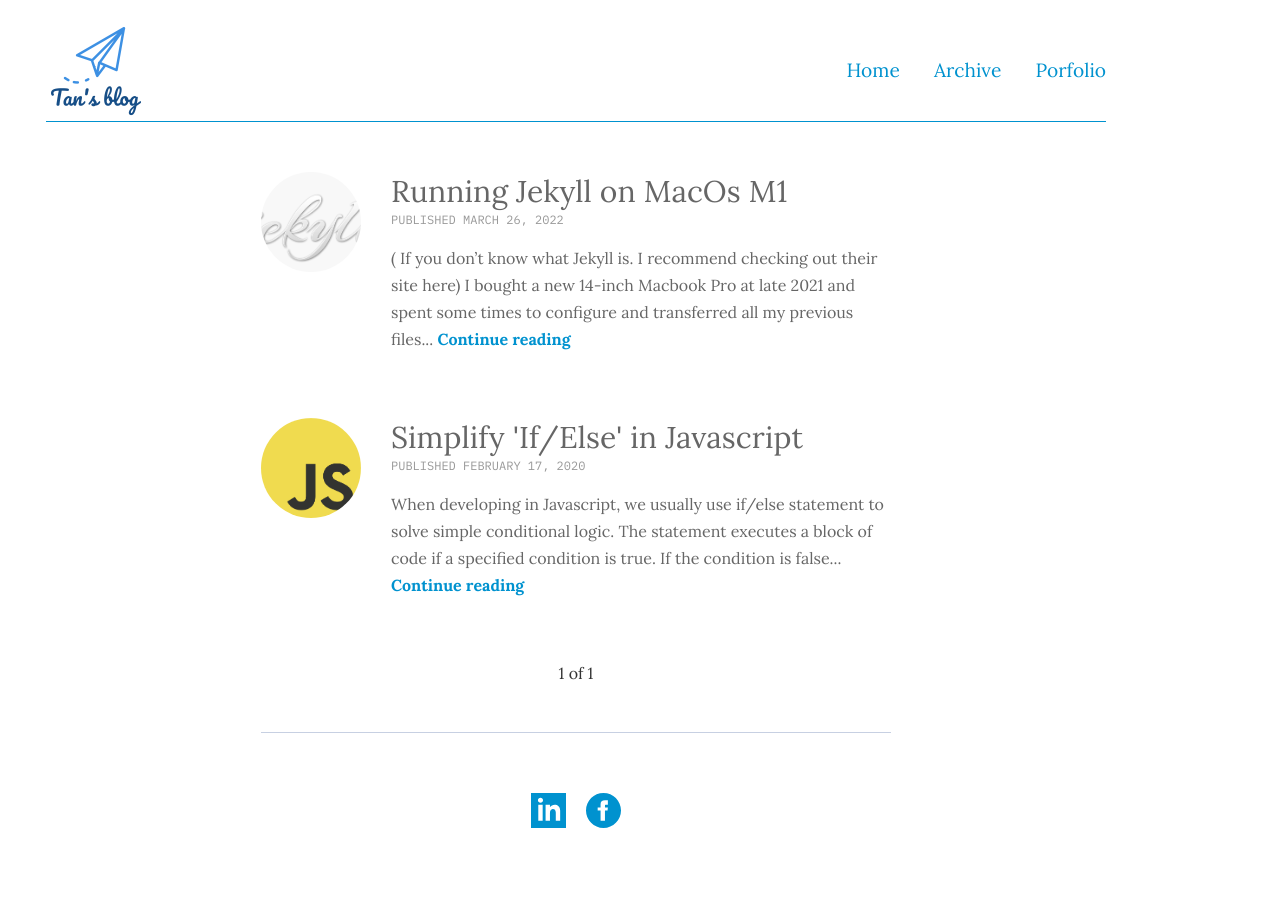
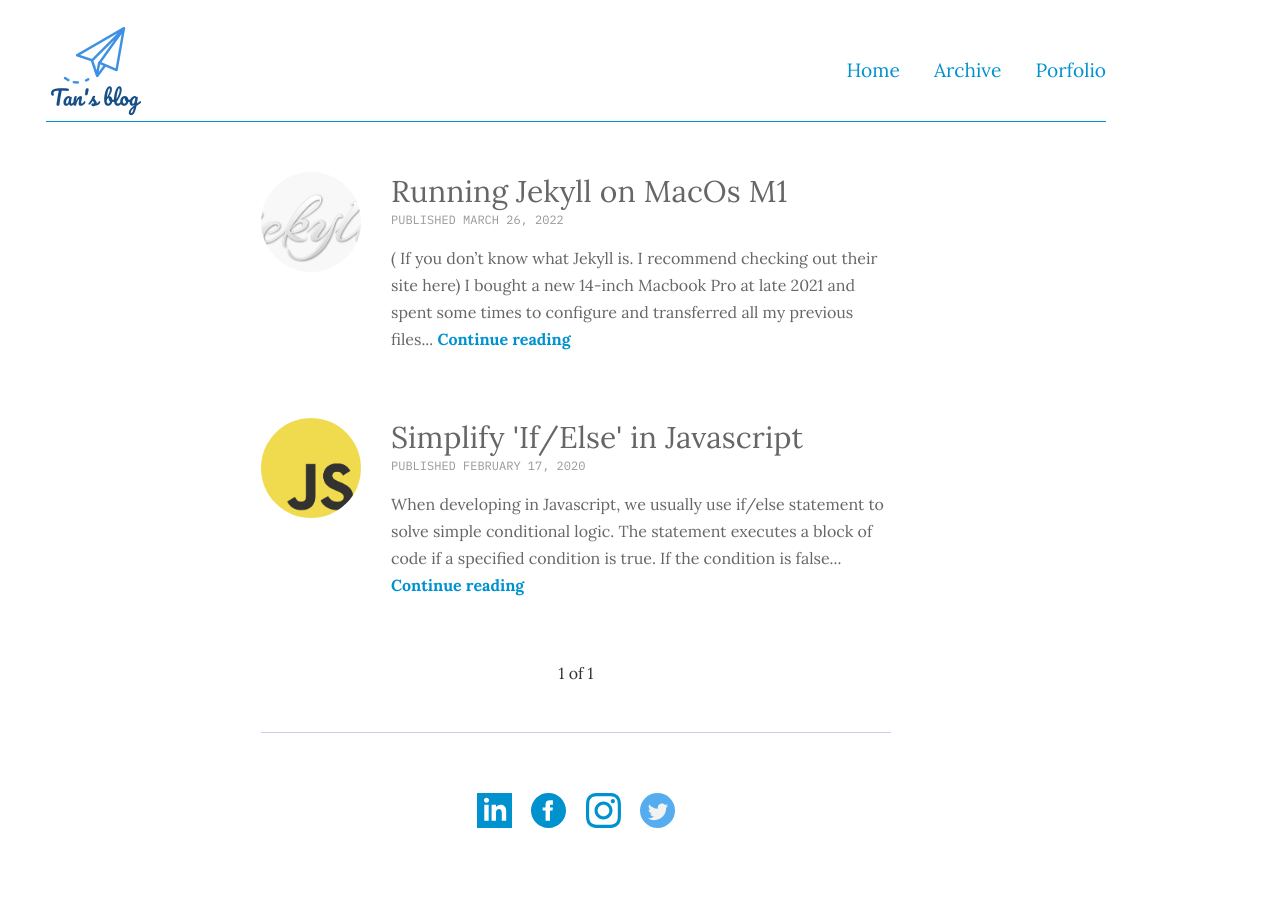
Before and after one commit to titango/titango.github.io, a Jekyll site: the page built from index.html, in a window 1280 px wide. Built offline with Jekyll 4.4.1, drawn with Linux system fonts in a browser that asks for light colours; nearby versions of some CDN libraries; the list of posts is cut into pages by our own code.

Commit message:
Add Twitter

```diff
--- a/_config.yml
+++ b/_config.yml
@@ -23,6 +23,8 @@ contact:
     link: https://www.facebook.com/tanthinh0292/
   - name: Instagram
     link: https://www.instagram.com/ngotanthinh92/
+  - name: Twitter
+    link: https://twitter.com/TanThinh
 
 
 # Comment Section (Disqus)
--- a/_includes/footer.html
+++ b/_includes/footer.html
@@ -8,13 +8,37 @@
           {% for contact in site.contact %}
           <li class="contact__item">
             <a class="contact__link" href="{{contact.link}}">
-            {% if contact.name == 'Linkedin' %}
-              <svg xmlns="http://www.w3.org/2000/svg" width="24" height="24" viewBox="0 0 24 24"><path d="M0 0v24h24v-24h-24zm8 19h-3v-11h3v11zm-1.5-12.268c-.966 0-1.75-.79-1.75-1.764s.784-1.764 1.75-1.764 1.75.79 1.75 1.764-.783 1.764-1.75 1.764zm13.5 12.268h-3v-5.604c0-3.368-4-3.113-4 0v5.604h-3v-11h3v1.765c1.397-2.586 7-2.777 7 2.476v6.759z"/></svg>
-            {% elsif contact.name == 'Facebook' %}
-              <svg xmlns="http://www.w3.org/2000/svg" width="24" height="24" viewBox="0 0 24 24"><path d="M12 0c-6.627 0-12 5.373-12 12s5.373 12 12 12 12-5.373 12-12-5.373-12-12-12zm3 8h-1.35c-.538 0-.65.221-.65.778v1.222h2l-.209 2h-1.791v7h-3v-7h-2v-2h2v-2.308c0-1.769.931-2.692 3.029-2.692h1.971v3z"/></svg>
-            <!-- {% elsif contact.name == 'Instagram' %}
-            <svg xmlns="http://www.w3.org/2000/svg" width="24" height="24" viewBox="0 0 24 24"><path d="M12 2.163c3.204 0 3.584.012 4.85.07 3.252.148 4.771 1.691 4.919 4.919.058 1.265.069 1.645.069 4.849 0 3.205-.012 3.584-.069 4.849-.149 3.225-1.664 4.771-4.919 4.919-1.266.058-1.644.07-4.85.07-3.204 0-3.584-.012-4.849-.07-3.26-.149-4.771-1.699-4.919-4.92-.058-1.265-.07-1.644-.07-4.849 0-3.204.013-3.583.07-4.849.149-3.227 1.664-4.771 4.919-4.919 1.266-.057 1.645-.069 4.849-.069zm0-2.163c-3.259 0-3.667.014-4.947.072-4.358.2-6.78 2.618-6.98 6.98-.059 1.281-.073 1.689-.073 4.948 0 3.259.014 3.668.072 4.948.2 4.358 2.618 6.78 6.98 6.98 1.281.058 1.689.072 4.948.072 3.259 0 3.668-.014 4.948-.072 4.354-.2 6.782-2.618 6.979-6.98.059-1.28.073-1.689.073-4.948 0-3.259-.014-3.667-.072-4.947-.196-4.354-2.617-6.78-6.979-6.98-1.281-.059-1.69-.073-4.949-.073zm0 5.838c-3.403 0-6.162 2.759-6.162 6.162s2.759 6.163 6.162 6.163 6.162-2.759 6.162-6.163c0-3.403-2.759-6.162-6.162-6.162zm0 10.162c-2.209 0-4-1.79-4-4 0-2.209 1.791-4 4-4s4 1.791 4 4c0 2.21-1.791 4-4 4zm6.406-11.845c-.796 0-1.441.645-1.441 1.44s.645 1.44 1.441 1.44c.795 0 1.439-.645 1.439-1.44s-.644-1.44-1.439-1.44z"/></svg> -->
-            {% endif %}
+              {% if contact.name == 'Linkedin' %}
+              <svg xmlns="http://www.w3.org/2000/svg" width="24" height="24" viewBox="0 0 24 24">
+                <path
+                  d="M0 0v24h24v-24h-24zm8 19h-3v-11h3v11zm-1.5-12.268c-.966 0-1.75-.79-1.75-1.764s.784-1.764 1.75-1.764 1.75.79 1.75 1.764-.783 1.764-1.75 1.764zm13.5 12.268h-3v-5.604c0-3.368-4-3.113-4 0v5.604h-3v-11h3v1.765c1.397-2.586 7-2.777 7 2.476v6.759z" />
+              </svg>
+              {% elsif contact.name == 'Facebook' %}
+              <svg xmlns="http://www.w3.org/2000/svg" width="24" height="24" viewBox="0 0 24 24">
+                <path
+                  d="M12 0c-6.627 0-12 5.373-12 12s5.373 12 12 12 12-5.373 12-12-5.373-12-12-12zm3 8h-1.35c-.538 0-.65.221-.65.778v1.222h2l-.209 2h-1.791v7h-3v-7h-2v-2h2v-2.308c0-1.769.931-2.692 3.029-2.692h1.971v3z" />
+              </svg>
+              {% elsif contact.name == 'Twitter' %}
+              <svg version="1.1" id="Capa_1" xmlns="http://www.w3.org/2000/svg"
+                xmlns:xlink="http://www.w3.org/1999/xlink" x="0px" y="0px" viewBox="0 0 112.197 112.197"
+                style="enable-background:new 0 0 112.197 112.197;" xml:space="preserve">
+                <g>
+                  <circle style="fill:#55ACEE;" cx="56.099" cy="56.098" r="56.098" />
+                  <g>
+                    <path style="fill:#F1F2F2;" d="M90.461,40.316c-2.404,1.066-4.99,1.787-7.702,2.109c2.769-1.659,4.894-4.284,5.897-7.417
+			c-2.591,1.537-5.462,2.652-8.515,3.253c-2.446-2.605-5.931-4.233-9.79-4.233c-7.404,0-13.409,6.005-13.409,13.409
+			c0,1.051,0.119,2.074,0.349,3.056c-11.144-0.559-21.025-5.897-27.639-14.012c-1.154,1.98-1.816,4.285-1.816,6.742
+			c0,4.651,2.369,8.757,5.965,11.161c-2.197-0.069-4.266-0.672-6.073-1.679c-0.001,0.057-0.001,0.114-0.001,0.17
+			c0,6.497,4.624,11.916,10.757,13.147c-1.124,0.308-2.311,0.471-3.532,0.471c-0.866,0-1.705-0.083-2.523-0.239
+			c1.706,5.326,6.657,9.203,12.526,9.312c-4.59,3.597-10.371,5.74-16.655,5.74c-1.08,0-2.15-0.063-3.197-0.188
+			c5.931,3.806,12.981,6.025,20.553,6.025c24.664,0,38.152-20.432,38.152-38.153c0-0.581-0.013-1.16-0.039-1.734
+			C86.391,45.366,88.664,43.005,90.461,40.316L90.461,40.316z" />
+                    {% elsif contact.name == 'Instagram' %}
+                    <svg xmlns="http://www.w3.org/2000/svg" width="24" height="24" viewBox="0 0 24 24">
+                      <path
+                        d="M12 2.163c3.204 0 3.584.012 4.85.07 3.252.148 4.771 1.691 4.919 4.919.058 1.265.069 1.645.069 4.849 0 3.205-.012 3.584-.069 4.849-.149 3.225-1.664 4.771-4.919 4.919-1.266.058-1.644.07-4.85.07-3.204 0-3.584-.012-4.849-.07-3.26-.149-4.771-1.699-4.919-4.92-.058-1.265-.07-1.644-.07-4.849 0-3.204.013-3.583.07-4.849.149-3.227 1.664-4.771 4.919-4.919 1.266-.057 1.645-.069 4.849-.069zm0-2.163c-3.259 0-3.667.014-4.947.072-4.358.2-6.78 2.618-6.98 6.98-.059 1.281-.073 1.689-.073 4.948 0 3.259.014 3.668.072 4.948.2 4.358 2.618 6.78 6.98 6.98 1.281.058 1.689.072 4.948.072 3.259 0 3.668-.014 4.948-.072 4.354-.2 6.782-2.618 6.979-6.98.059-1.28.073-1.689.073-4.948 0-3.259-.014-3.667-.072-4.947-.196-4.354-2.617-6.78-6.979-6.98-1.281-.059-1.69-.073-4.949-.073zm0 5.838c-3.403 0-6.162 2.759-6.162 6.162s2.759 6.163 6.162 6.163 6.162-2.759 6.162-6.163c0-3.403-2.759-6.162-6.162-6.162zm0 10.162c-2.209 0-4-1.79-4-4 0-2.209 1.791-4 4-4s4 1.791 4 4c0 2.21-1.791 4-4 4zm6.406-11.845c-.796 0-1.441.645-1.441 1.44s.645 1.44 1.441 1.44c.795 0 1.439-.645 1.439-1.44s-.644-1.44-1.439-1.44z" />
+                    </svg>
+                    {% endif %}
             </a>
           </li>
           {% endfor %}
```
Also changed, not shown: assets/img/icons/twitter.svg (added).
